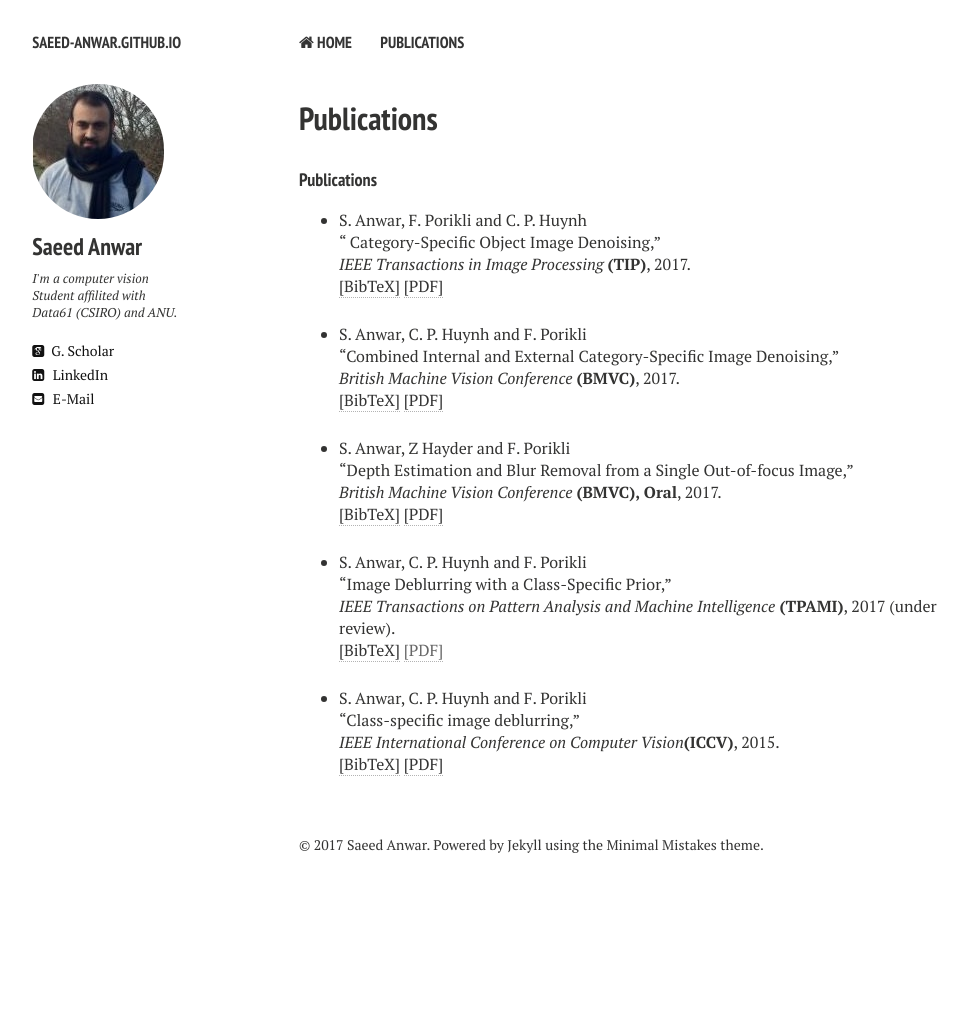
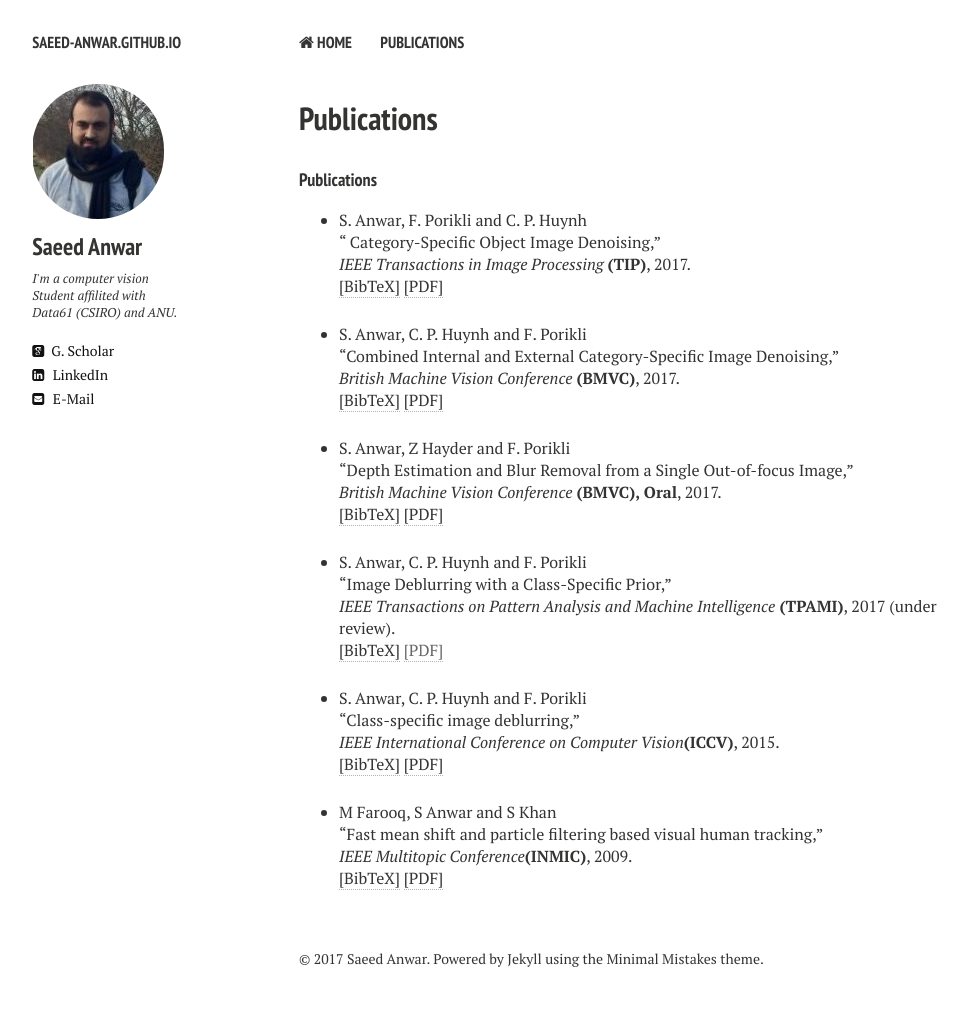
Before and after one commit to saeed-anwar/saeed-anwar.github.io, a Jekyll site: the page built from publications.md, in a window 1280 px wide. Shown: the whole page, without its empty margins (21-988 px from the left). Built offline with Jekyll 4.4.1, drawn with Linux system fonts in a browser that asks for light colours; nearby versions of some CDN libraries; before the commit the page ends 903 px from its top, so only the background shows below that.

Commit message:
Update publications.html

```diff
--- a/_layouts/publications.html
+++ b/_layouts/publications.html
@@ -207,6 +207,29 @@ S. Anwar, C. P. Huynh and F. Porikli <br>
 </div>
 </li>
 
+<!-- Item: farooq2009fast -->
+<li ><p>
+M Farooq, S Anwar and S Khan <br>
+&ldquo;Fast mean shift and particle filtering based visual human tracking,&rdquo;<br>
+<i>IEEE Multitopic Conference</i><b>(INMIC)</b>, 2009.
+
+<br />
+<a href="javascript:toggleBibtex('farooq2009fast')">[BibTeX]</a>
+<a href="../papers/INMIC2009-fast.pdf">[PDF]</a>
+
+</p>
+<div id="bib_farooq2009fast" class="bibtex noshow">
+<pre>
+@inproceedings{farooq2009fast,
+  title={Fast mean shift and particle filtering based visual human tracking},
+  author={Farooq, Muhammad and Anwar, Saeed and Khan, Sharif},
+  booktitle={Multitopic Conference, INMIC 2009. IEEE 13th International},
+  pages={1--5},
+  year={2009}
+}
+</pre>
+</div>
+</li>
 
 </pre>
 </div>
```
